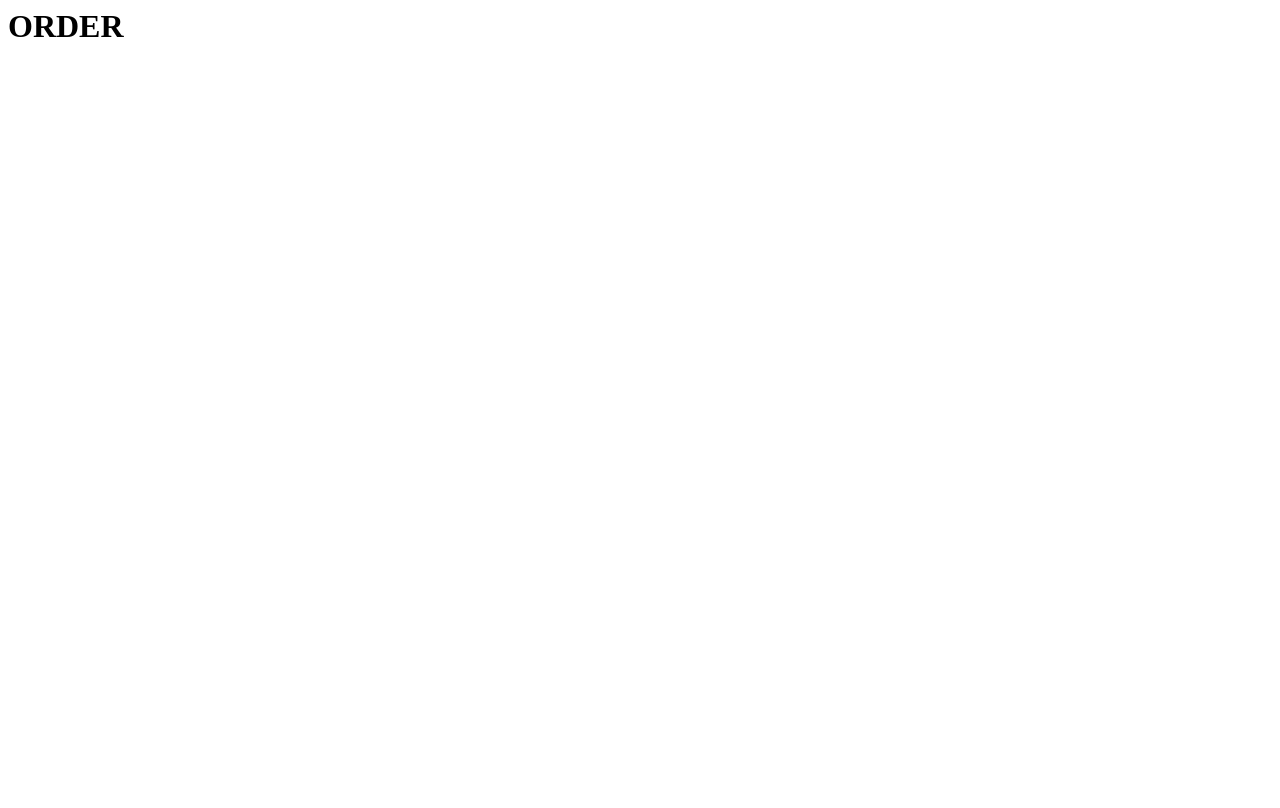
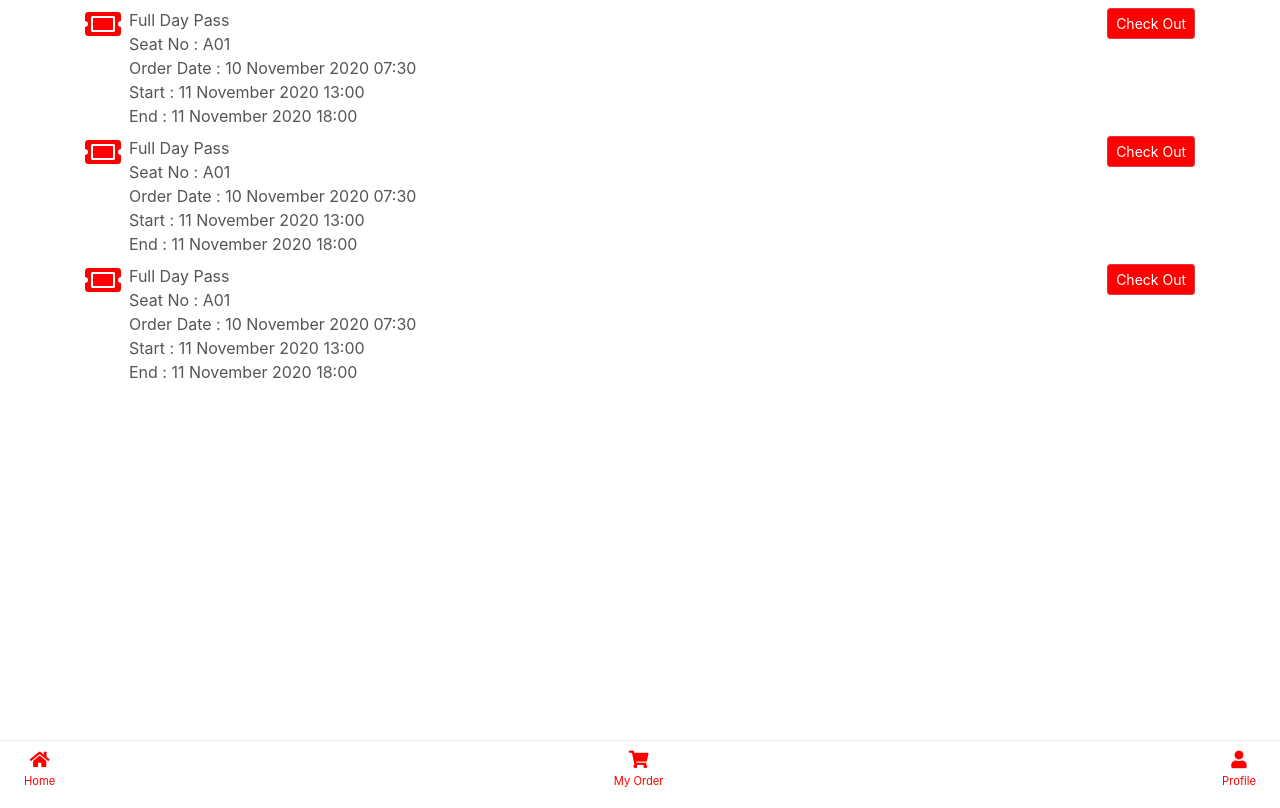
Before and after one commit to abagusw/dbs_webview, a plain HTML site: page pages/order.html in a window 1280 px wide. Drawn offline with nearby package versions, Linux system fonts and the light colour scheme; no server answers.

Commit message:
baru tampilan

```diff
--- a/pages/order.html
+++ b/pages/order.html
@@ -1,5 +1,116 @@
-<main>
+<!doctype html>
+<html lang="en">
+
+<head>
+    <!-- Required meta tags -->
+    <meta charset="utf-8">
+    <meta name="viewport" content="width=device-width, initial-scale=1, shrink-to-fit=no">
+
+    <title>Hello, world!</title>
+
+    <!-- Bootstrap CSS -->
+    <link rel="stylesheet" href="https://cdn.jsdelivr.net/npm/bootstrap@4.5.3/dist/css/bootstrap.min.css"
+        integrity="sha384-TX8t27EcRE3e/ihU7zmQxVncDAy5uIKz4rEkgIXeMed4M0jlfIDPvg6uqKI2xXr2" crossorigin="anonymous">
+    <link rel="stylesheet" href="../css/main.css">
+    <link rel="stylesheet" href="https://cdnjs.cloudflare.com/ajax/libs/font-awesome/5.14.0/css/all.css">
+
+    <style>
+        a.btn{
+            background: var(--main-color);
+        }
+    </style>
+</head>
+
+<body>
     <div class="container">
-    <h1>ORDER</h1>
-</div>
-</main>
+        <div class="media my-2">
+            <!-- <img src="..." class="mr-3" alt="..."> -->
+            <i class="fas fa-ticket-alt fa-2x mr-2" style="color: var(--main-color)"></i>
+            <div class="media-body">
+                <a class="btn btn-danger btn-sm" style="float: right;">Check Out</a>
+                Full Day Pass<br>
+                Seat No : A01<br>
+                Order Date : 10 November 2020 07:30<br>
+                Start : 11 November 2020 13:00<br>
+                End : 11 November 2020 18:00<br>
+            </div>
+        </div>
+
+        <div class="media my-2">
+            <!-- <img src="..." class="mr-3" alt="..."> -->
+            <i class="fas fa-ticket-alt fa-2x mr-2" style="color: var(--main-color)"></i>
+            <div class="media-body">
+                <a class="btn btn-danger btn-sm" style="float: right;">Check Out</a>
+                Full Day Pass<br>
+                Seat No : A01<br>
+                Order Date : 10 November 2020 07:30<br>
+                Start : 11 November 2020 13:00<br>
+                End : 11 November 2020 18:00<br>
+            </div>
+        </div>
+
+        <div class="media my-2">
+            <!-- <img src="..." class="mr-3" alt="..."> -->
+            <i class="fas fa-ticket-alt fa-2x mr-2" style="color: var(--main-color)"></i>
+            <div class="media-body">
+                <a class="btn btn-danger btn-sm" style="float: right;">Check Out</a>
+                Full Day Pass<br>
+                Seat No : A01<br>
+                Order Date : 10 November 2020 07:30<br>
+                Start : 11 November 2020 13:00<br>
+                End : 11 November 2020 18:00<br>
+            </div>
+        </div>
+    </div>
+
+    <nav class="navbar-mobile">
+        <ul>
+            <li><a href="">
+                    <i class="fas fa-home"></i>
+                    <div>Home</div>
+                </a>
+            </li>
+            <li><a href="">
+                    <i class="fas fa-shopping-cart"></i>
+                    <div>My Order</div>
+                </a>
+            </li>
+            <li><a href="">
+                    <i class="fas fa-user"></i>
+                    <div>Profile</div>
+                </a>
+            </li>
+        </ul>
+    </nav>
+
+    <script src="https://cdnjs.cloudflare.com/ajax/libs/jquery/3.5.1/jquery.min.js"
+        integrity="sha512-bLT0Qm9VnAYZDflyKcBaQ2gg0hSYNQrJ8RilYldYQ1FxQYoCLtUjuuRuZo+fjqhx/qtq/1itJ0C2ejDxltZVFg=="
+        crossorigin="anonymous"></script>
+    <script src="https://cdn.jsdelivr.net/npm/bootstrap@4.5.3/dist/js/bootstrap.bundle.min.js"
+        integrity="sha384-ho+j7jyWK8fNQe+A12Hb8AhRq26LrZ/JpcUGGOn+Y7RsweNrtN/tE3MoK7ZeZDyx"
+        crossorigin="anonymous"></script>
+
+    <script>
+        var data = JSON.stringify({
+            query: 'query {\n     gettime{\n              time_now\n           }\n     }',
+            variables: {}
+        });
+        $(document).ready(function () {
+            $.ajax({
+                url: 'http://api.startspace.rapiertechnology.co.id/',
+                data: data,
+                dataType: 'json',
+                headers: {
+                    Authorization: 'Basic ' + btoa('mobapp' + ':' + '!RapeierDev@2020')
+                },
+                type: 'POST',
+                success: function (res) {
+                    alert(res)
+                }
+            })
+        })
+    </script>
+
+</body>
+
+</html>
```
